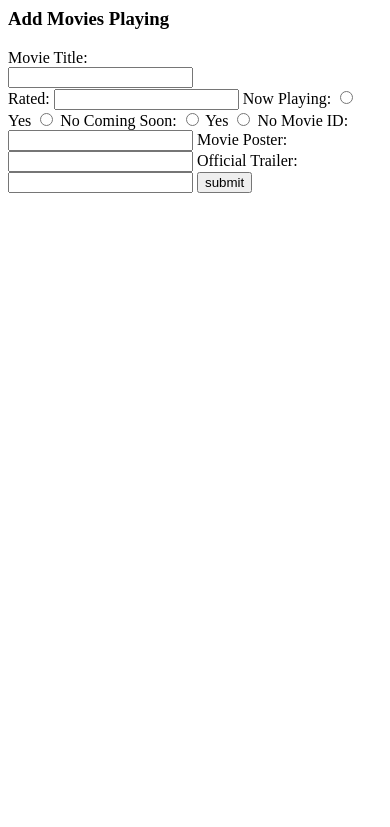
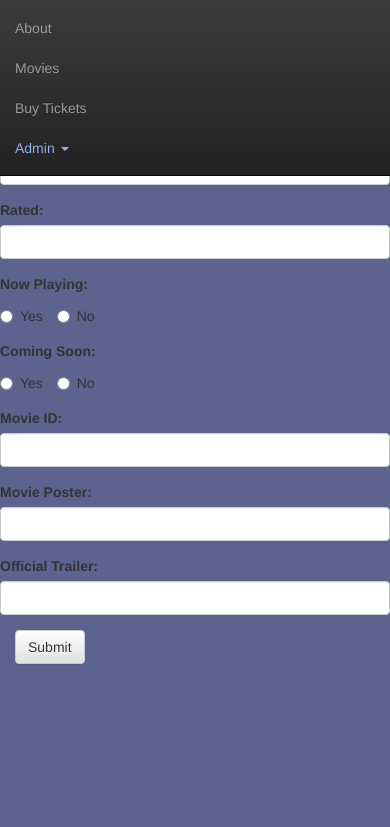
Before and after one commit to KatieUde/rwt_php, a PHP site: template templates/add_movies.html.twig in a window 390 px wide. Shown: the top 827 px of the page. Run offline with PHP 8.4, Linux system fonts and the light colour scheme; the template is opened without the code that fills it, so the values that code supplies are empty; some libraries are stand-ins or nearby versions.

Commit message:
working on forms and pages

```diff
--- a/config/dev.php
+++ b/config/dev.php
@@ -10,6 +10,8 @@ require __DIR__.'/prod.php';
 // enable the debug mode
 $app['debug'] = true;
 
+// $dbconn = \pg_connect("host=localhost port=8888 dbname=rwtheatre");
+
 $app->register(new MonologServiceProvider(), array(
     'monolog.logfile' => __DIR__.'/../var/logs/silex_dev.log',
 ));
--- a/src/controllers.php
+++ b/src/controllers.php
@@ -23,6 +23,9 @@ $app->get('/add_movies', function( Application $app){
   return $app['twig']->render('add_movies.html.twig', array());
 });
 
+$app->get('/manage_theatre', function( Application $app){
+  return $app['twig']->render('manage_theatre.html.twig', array());
+});
 
 $app->error(function (\Exception $e, Request $request, $code) use ($app) {
     if ($app['debug']) {
--- a/templates/add_movies.html.twig
+++ b/templates/add_movies.html.twig
@@ -1,22 +1,65 @@
+{% extends "layout.html.twig" %}
 
+{% block content %}
   <div>
     <h3>Add Movies Playing</h3>
   </div>
 
   <form class="form-horizontal" action="index.html" method="post">
     <div class="form-group">
-    <label for="movie_title" class="col-sm-1 control-label">Movie Title:</label>
-  <div class="col-sm-5">
+      <label for="movie_title" class="col-sm-2 control-label">Movie Title:</label>
+        <div class="col-sm-4">
           <input type="text" class="form-control" name="name" value=""></input>
         </div>
       </div>
-  Rated: <input type="text" name="rating" value="">
-  Now Playing: <input type="radio" name="playing now" value="yes"> Yes
-  <input type="radio" name="playing now" value="no"> No
-  Coming Soon: <input type="radio" name="coming soon" value="yes"> Yes
-  <input type="radio" name="coming soon" value="no"> No
-  Movie ID: <input type="text" name="omdb_id" value="">
-  Movie Poster: <input type="text" name="omdb_poster" value="">
-  Official Trailer: <input type="text" name="youtube" value="">
-  <input type="submit" name="submit" value="submit">
+    <div class="form-group">
+      <label for="rating" class="col-sm-2 control-label">Rated:</label>
+        <div class="col-sm-4">
+          <input type="text" class="form-control" name="rating" value=""></input>
+        </div>
+      </div>
+    <div class="form-group">
+      <label for="rating" class="col-sm-2 control-label">Now Playing:</label>
+        <div class="col-sm-4">
+          <label class="radio-inline">
+            <input type="radio" class="" name="playing now" value="yes">Yes</input>
+          </label>
+          <label class="radio-inline">
+            <input type="radio" class="" name="playing now" value="no">No</input>
+          </label>
+        </div>
+      </div>
+      <div class="form-group">
+        <label for="rating" class="col-sm-2 control-label">Coming Soon:</label>
+          <div class="col-sm-4">
+            <label class="radio-inline">
+              <input type="radio" class="" name="coming soon" value="yes">Yes</input>
+            </label>
+            <label class="radio-inline">
+              <input type="radio" class="" name="coming soon" value="no">No</input>
+            </label>
+          </div>
+        </div>
+      <div class="form-group">
+        <label for="rating" class="col-sm-2 control-label">Movie ID:</label>
+          <div class="col-sm-4">
+            <input type="text" class="form-control" name="omdb_id" value=""></input>
+          </div>
+        </div>
+      <div class="form-group">
+        <label for="rating" class="col-sm-2 control-label">Movie Poster:</label>
+          <div class="col-sm-4">
+            <input type="text" class="form-control" name="omdb_poster" value=""></input>
+          </div>
+        </div>
+      <div class="form-group">
+        <label for="rating" class="col-sm-2 control-label">Official Trailer:</label>
+          <div class="col-sm-4">
+            <input type="text" class="form-control" name="youtube" value=""></input>
+          </div>
+        </div>
+      <div class="col-sm-4 control-label">
+        <button class="btn btn-default" type="submit" name="submit" value="submit">Submit</button>
+      </div>
     </form>
+{% endblock %}
--- /dev/null
+++ b/templates/header.html.twig
@@ -0,0 +1,27 @@
+{% block header %}
+
+<header class="navbar navbar-fixed-top navbar-inverse">
+  <div class="container">
+    <!-- <%= link_to "RW Theatre", '#' %> -->
+    <nav>
+      <ul class="nav navbar-nav navbar-right">
+        <li class="nav-list"><a href="/about">About</a></li>
+        <li><a href="#">Movies</a></li>
+        <li><a href="#">Buy Tickets</a></li>
+        <li class="dropdown">
+          <a id="main-drop" class="dropdown-toggle" data-toggle="dropdown" role="button" aria-haspopup="true" aria-expanded="false">Admin <span class="caret"></span></a>
+          <ul class="dropdown-menu">
+            <li><a class="drop-list" href="#">Login</a></li>
+            <li><a class="drop-list" href="/manage_theatre">Manage Theatre</a></li>
+            <li><a class="drop-list" href="#">Sales Dashboard</a></li>
+            <li role="separator" class="divider"></li>
+            <li><a class="drop-list" href="#">Logout</a></li>
+          </ul>
+        </li>
+      </ul>
+    </nav>
+  </div>
+</header>
+
+
+{% endblock %}
--- a/templates/index.html.twig
+++ b/templates/index.html.twig
@@ -1,5 +1,7 @@
 {% extends "layout.html.twig" %}
+
 
 {% block content %}
     Welcome to your new Silex Application!
+
 {% endblock %}
--- a/templates/layout.html.twig
+++ b/templates/layout.html.twig
@@ -16,8 +16,21 @@
                 var s = document.getElementsByTagName('script')[0]; s.parentNode.insertBefore(ga, s);
             })();
         </script>
+        <script src="https://cdnjs.cloudflare.com/ajax/libs/jquery/2.2.2/jquery.js"></script>
+        <!-- Latest compiled and minified CSS -->
+      <link rel="stylesheet" href="https://maxcdn.bootstrapcdn.com/bootstrap/3.3.6/css/bootstrap.min.css" integrity="sha384-1q8mTJOASx8j1Au+a5WDVnPi2lkFfwwEAa8hDDdjZlpLegxhjVME1fgjWPGmkzs7" crossorigin="anonymous">
+
+      <!-- Optional theme -->
+      <link rel="stylesheet" href="https://maxcdn.bootstrapcdn.com/bootstrap/3.3.6/css/bootstrap-theme.min.css" integrity="sha384-fLW2N01lMqjakBkx3l/M9EahuwpSfeNvV63J5ezn3uZzapT0u7EYsXMjQV+0En5r" crossorigin="anonymous">
+
+      <!-- Latest compiled and minified JavaScript -->
+      <script src="https://maxcdn.bootstrapcdn.com/bootstrap/3.3.6/js/bootstrap.min.js" integrity="sha384-0mSbJDEHialfmuBBQP6A4Qrprq5OVfW37PRR3j5ELqxss1yVqOtnepnHVP9aJ7xS" crossorigin="anonymous"></script>
     </head>
     <body>
+      {% include "header.html.twig" %}
+
         {% block content %}{% endblock %}
+
+      {% block footer %}{% endblock %}
     </body>
 </html>
--- a/web/css/main.css
+++ b/web/css/main.css
@@ -0,0 +1,55 @@
+body {
+  padding-top: 5em;
+  background-color: rgb(91, 99, 142) !important;
+}
+
+.dropdown-menu {
+  background: black !important;
+}
+
+a.nav-list {
+  color: rgb(150, 176, 242) !important;
+}
+
+a.drop-list {
+  color: rgb(150, 176, 242) !important;
+}
+
+#main-drop {
+  color: rgb(150, 176, 242) !important;
+}
+
+#main-head {
+  text-align: center;
+}
+
+#main-page-movies {
+  text-align: center;
+}
+
+div#admin-manage-list.list-group {
+  text-align: center;
+}
+
+div#admin-panel-list.jumbotron {
+  background-color: black;
+  margin-left: 12em;
+  margin-right: 12em;
+  border-radius: 16px;
+}
+
+footer {
+  bottom: 0em;
+  position: fixed;
+}
+
+#admin-head {
+  text-align: center;
+  padding-top: 2em;
+  padding-bottom: 4em;
+}
+
+#total-sales-head {
+  padding-top: 3em;
+  padding-bottom: 1em;
+}
```
Also changed, not shown: db/migration.sql (+5 -5 lines), templates/manage_theatre.html.twig (added, +24 -0 lines). Lines whose indentation alone changed are shown as unchanged.
